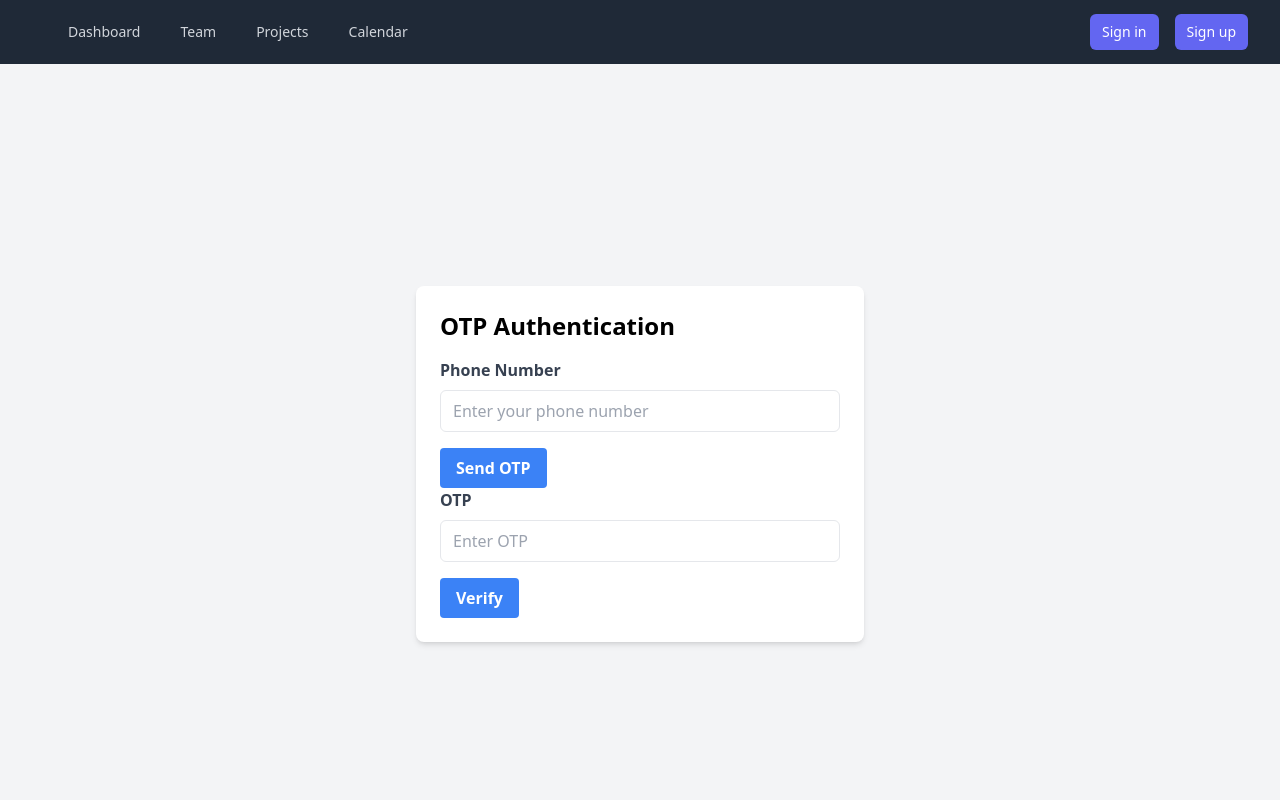
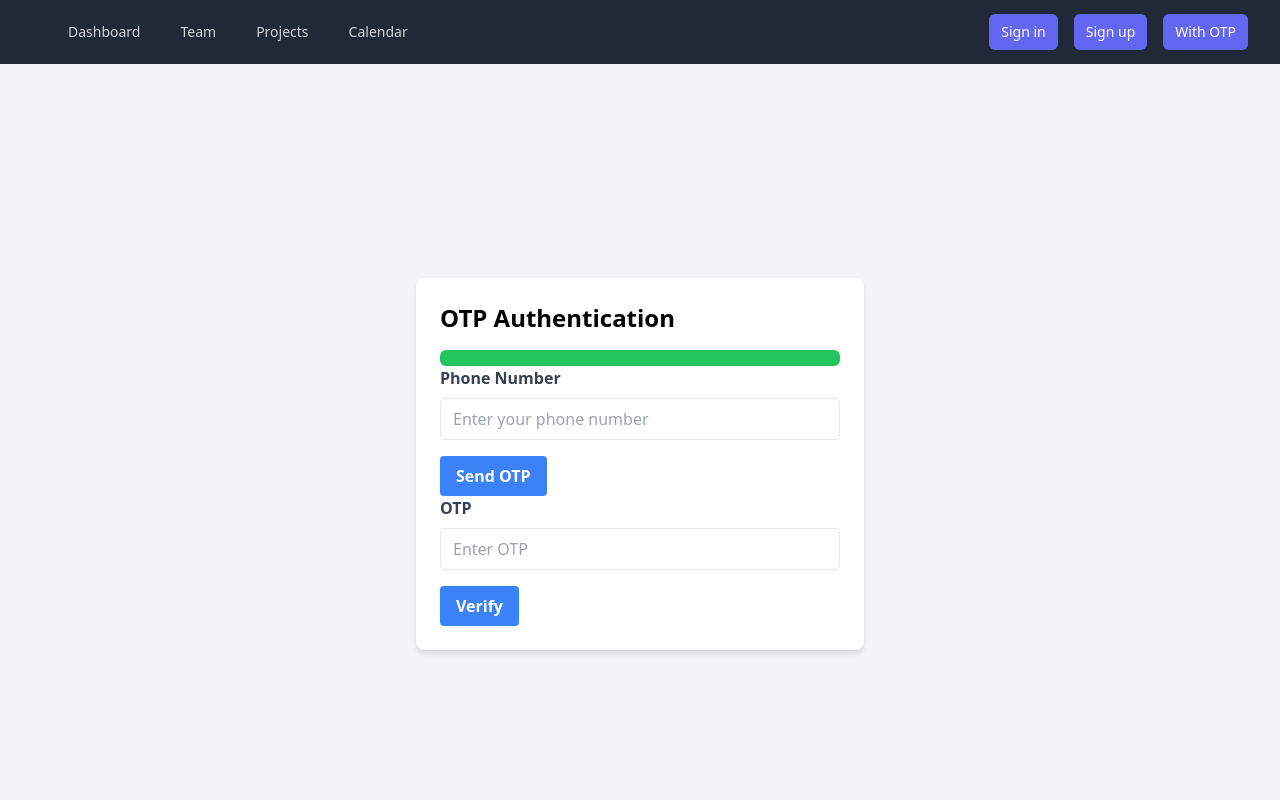
Before and after one commit to KishorBalgi/hackverse-4.0, a React (Create React App) app in the folder Frontend/: page /otp in a window 1280 px wide. Shown: the top 800 px of the page. Built offline with nearby package versions, Linux system fonts and the light colour scheme.

Commit message:
otp api handled

```diff
--- a/Frontend/src/Components/Authenticate/otp.jsx
+++ b/Frontend/src/Components/Authenticate/otp.jsx
@@ -1,18 +1,35 @@
 import { useState } from "react";
+import api from "../../Config";
+import Alert from "../../Utils/alert";
 
 const OTP = () => {
 
     const [phoneno, setPhoneno] = useState();
     const [otp, setOtp] = useState();
+    const [status , setStatus] = useState({});
 
     const submitNumberHandler = (e) => {
         e.preventDefault();
-        console.log(phoneno);
+        api.get(`/api/auth/sendOTP?phone=${phoneno}`)
+            .then(res => {
+                if(res.ok)
+                    setStatus({ message : "OTP sent to number" , type : "ok" })
+            })
+            .catch(err => {
+                setStatus({ message : "Unable to send OTP" , type : "error" })
+            });
     }
 
     const otpSubmitHandler = (e) => {
         e.preventDefault();
-        console.log(otp);
+        api.get(`api/auth/verifyOTP?phone=${phoneno}&code=${otp}`)
+            .then(res => {
+                if(res.ok)
+                    setStatus({ message : "OTP is verified" , type : "ok" })
+            })
+            .catch(err => {
+                setStatus({ message : "Unable to verify OTP" , type : "error" })
+            });
     }
 
     const numberHandler = (e) => {
@@ -27,6 +44,7 @@ const OTP = () => {
         <div className="flex flex-col justify-center items-center min-h-screen bg-gray-100">
             <div className="w-full max-w-md p-6 bg-white rounded-lg shadow-md">
                 <h2 className="text-2xl font-bold mb-4">OTP Authentication</h2>
+                <Alert message={status.message} type={status.type}/>
                 <form onSubmit={submitNumberHandler}>
                     <div className="mb-4">
                         <label
@@ -52,7 +70,7 @@ const OTP = () => {
                         Send OTP
                     </button>
                 </form>
-                <form>
+                <form onSubmit={otpSubmitHandler}>
 
                     <div className="mb-4">
                         <label
--- a/Frontend/src/Components/Navbar/index.jsx
+++ b/Frontend/src/Components/Navbar/index.jsx
@@ -52,16 +52,22 @@ const Navbar = () => {
           <div className="hidden sm:block sm:ml-6">
             <div className="flex space-x-4">
               <Link
-                to="#"
+                to="/signin"
                 className="bg-indigo-500 text-white px-3 py-2 rounded-md text-sm font-medium"
               >
                 Sign in
               </Link>
               <Link
-                to="#"
+                to="signup"
                 className="bg-indigo-500 text-white px-3 py-2 rounded-md text-sm font-medium"
               >
                 Sign up
+              </Link>
+              <Link
+                to="otp"
+                className="bg-indigo-500 text-white px-3 py-2 rounded-md text-sm font-medium"
+              >
+                With OTP
               </Link>
             </div>
           </div>
--- /dev/null
+++ b/Frontend/src/Config/index.js
@@ -0,0 +1,7 @@
+import axios from 'axios';
+
+const api = axios.create({
+  baseURL: process.env.REACT_BASEURL
+});
+
+export default api;
--- /dev/null
+++ b/Frontend/src/Utils/alert.jsx
@@ -0,0 +1,13 @@
+import React from 'react';
+
+const Alert = ({ message, type }) => {
+  const alertClass = `px-4 py-2 rounded-md ${type === 'error' ? 'bg-red-500 text-white' : 'bg-green-500 text-white'}`;
+
+  return (
+    <div className={alertClass}>
+      {message}
+    </div>
+  );
+};
+
+export default Alert;
```
